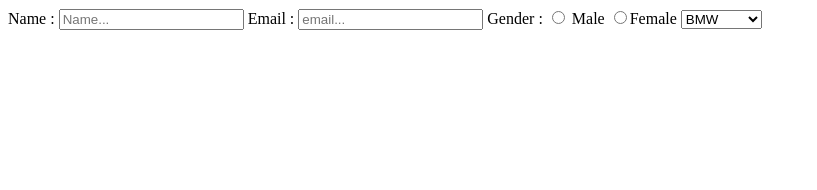
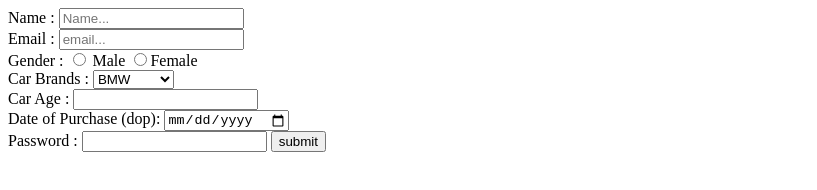
Before and after one commit to acciojob/car-insurance-form-sagarparise, a website: page main.html in a window 1280 px wide. Shown: the whole page, without its empty margins (0-817 px from the left). Drawn offline with Linux system fonts and the light colour scheme.

Commit message:
created a submission

```diff
--- a/main.html
+++ b/main.html
@@ -11,16 +11,30 @@
 	<form method="post">
 		<label for="name">Name : </label>
 		<input type="text" id="name" name="Name" placeholder="Name..." required>
+		<br>
 		<label for="email">Email : </label>
 		<input type="text" id="email" name="Email" placeholder="email..." required>
+		<br>
 		<label for="gender">Gender : </label>
-		<input type="radio" id="gender" name="gender_m" required> Male
-		<input type="radio" id="gender" name="gender_f" required>Female
-		<select for="cars">
-			<option id="cars" value="BMW">BMW</option>
-			<option id="cars" value="Audi">Audi</option>
-			<option id="cars" value="Mercedez">Mercedez</option>
+		<input type="radio" id="gender" name="gender" required> Male
+		<input type="radio" id="gender" name="gender" required>Female
+		<br>
+		<label for="cars">Car Brands :</label>
+		<select id="cars">
+			<option  value="BMW">BMW</option>
+			<option  value="Audi">Audi</option>
+			<option value="Mercedez">Mercedez</option>
 		</select>
+		<br>
+		<label for="carage">Car Age : </label>
+		<input type="number" id="carage" name="age" required>
+		<br>
+		<label for="dop">Date of Purchase (dop): </label>
+		<input type="date" id="dop" name="date" required>
+		<br>
+		<label for="password">Password : </label>
+		<input type="password" id="password" name="password" required>
+		<button type="submit">submit</button>
 	</form>
     <script type="text/javascript" src="./script.js">
 </script>
```
